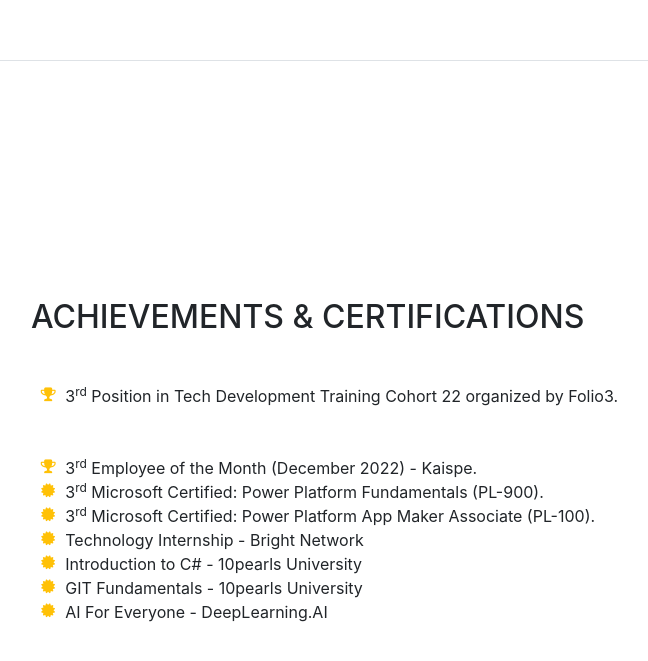
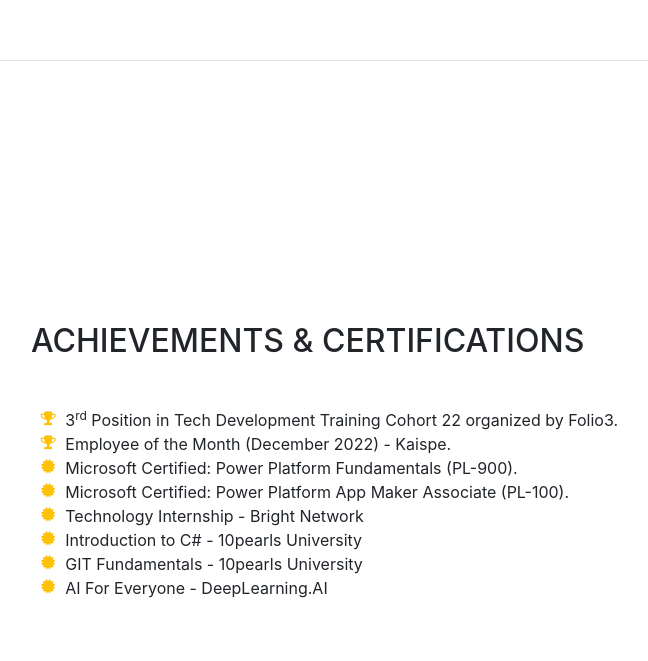
Before and after one commit to javeriatabassum145/website-work, a website with bundled scripts: page index.html in a window 1280 px wide. Shown: the part 4386-5047 px from the top of the page, without its empty margins (289-937 px from the left). Built offline with nearby package versions, Linux system fonts and the light colour scheme; a web font is replaced by a local one.

Commit message:
Update index.html

```diff
--- a/index.html
+++ b/index.html
@@ -366,19 +366,17 @@
             3<sup>rd</sup> Position in Tech Development Training Cohort 22
             organized by Folio3.
           </li>
-          <br />
-          <br />
           <li>
             <i class="fa-li fa fa-trophy text-warning"></i>
-            3<sup>rd</sup> Employee of the Month (December 2022) - Kaispe.
+            Employee of the Month (December 2022) - Kaispe.
           </li>
          <li>
             <i class="fa-li fa fa-certificate text-warning"></i>
-            3<sup>rd</sup> Microsoft Certified: Power Platform Fundamentals (PL-900).
+            Microsoft Certified: Power Platform Fundamentals (PL-900).
           </li>
          <li>
             <i class="fa-li fa fa-certificate text-warning"></i>
-            3<sup>rd</sup> Microsoft Certified: Power Platform App Maker Associate (PL-100).
+            Microsoft Certified: Power Platform App Maker Associate (PL-100).
           </li>
           <li>
             <i class="fa-li fa fa-certificate text-warning"></i>
```
